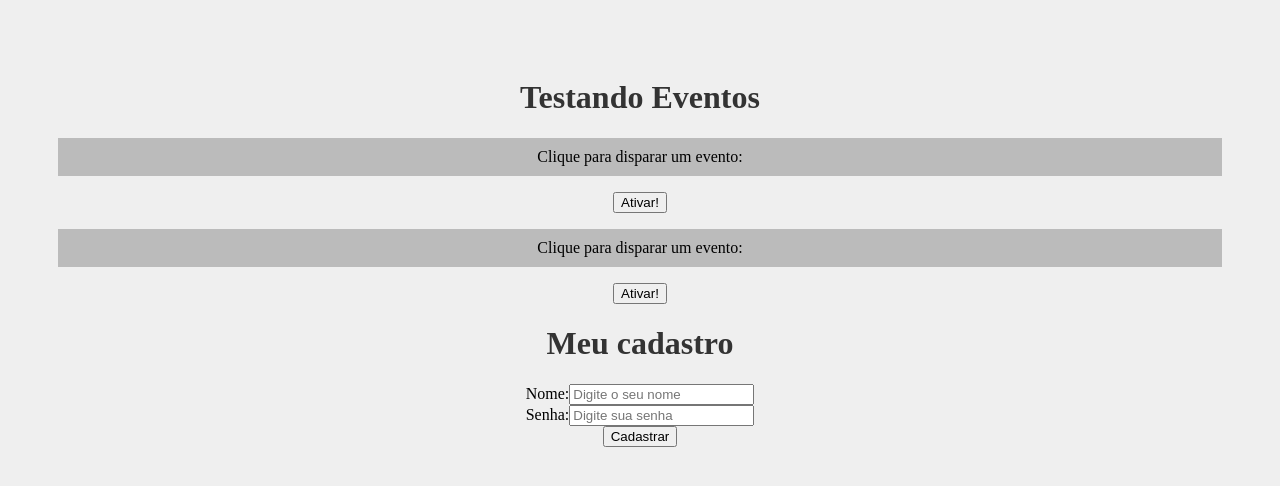
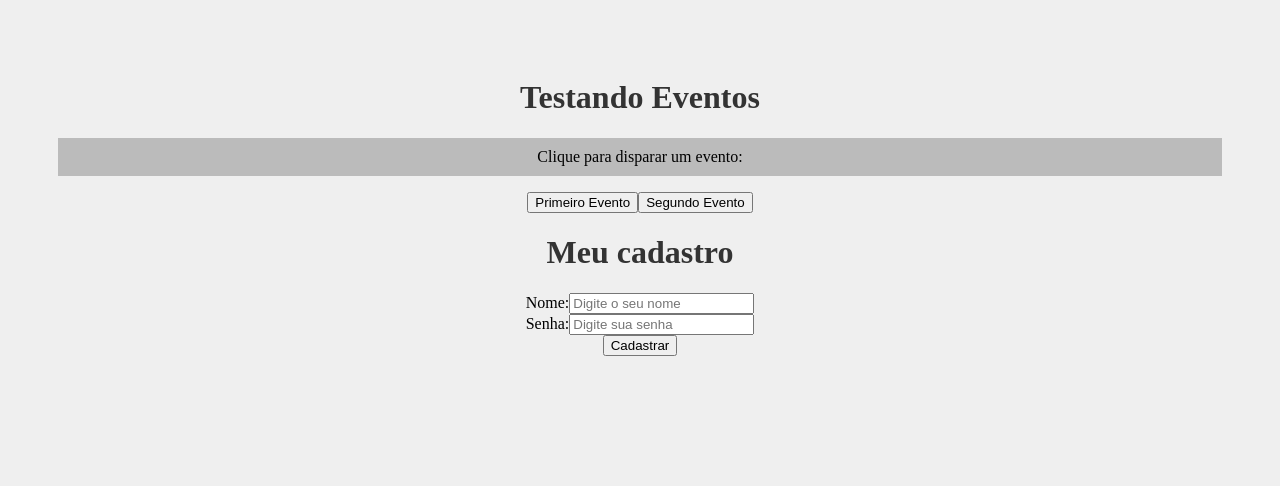
Before and after one commit to Mllara/react-project, a React (Create React App) app: page / in a window 1280 px wide. Shown: the top 486 px of the page. Built offline with nearby package versions, Linux system fonts and the light colour scheme.

Commit message:
aula_onze

```diff
--- a/src/App.js
+++ b/src/App.js
@@ -8,8 +8,7 @@
   return (
     <div className="App">
       <h1>Testando Eventos</h1>
-      <Evento numero="1"/>
-      <Evento numero="2"/>
+      <Evento />
       <Form />
 
     </div>
--- a/src/Components/Eventos.js
+++ b/src/Components/Eventos.js
@@ -1,15 +1,21 @@
-function Evento ({numero}){
+import Button from './evento/Button'
+
+function Evento (){
 
 function meuEvento(){
-    console.log(`Opa, fui ativado! ${numero}`)
+    console.log(`Ativando primeiro evento `)
+}
+
+function segundoEvento(){
+    console.log('Ativando o segundo evento')
 }
 
     return(
         <div>
-            <p>
-                Clique para disparar um evento:
-            </p>
-            <button onClick={meuEvento}>Ativar!</button>
+            <p>Clique para disparar um evento:</p>
+            <Button event={meuEvento} text="Primeiro Evento" />
+            <Button event={segundoEvento} text="Segundo Evento" />
+
         </div>
     )
 
--- /dev/null
+++ b/src/Components/evento/Button.js
@@ -0,0 +1,6 @@
+function Button(props){
+    return <button onClick={props.event} >{props.text}</button>
+
+}
+
+export default Button
```
